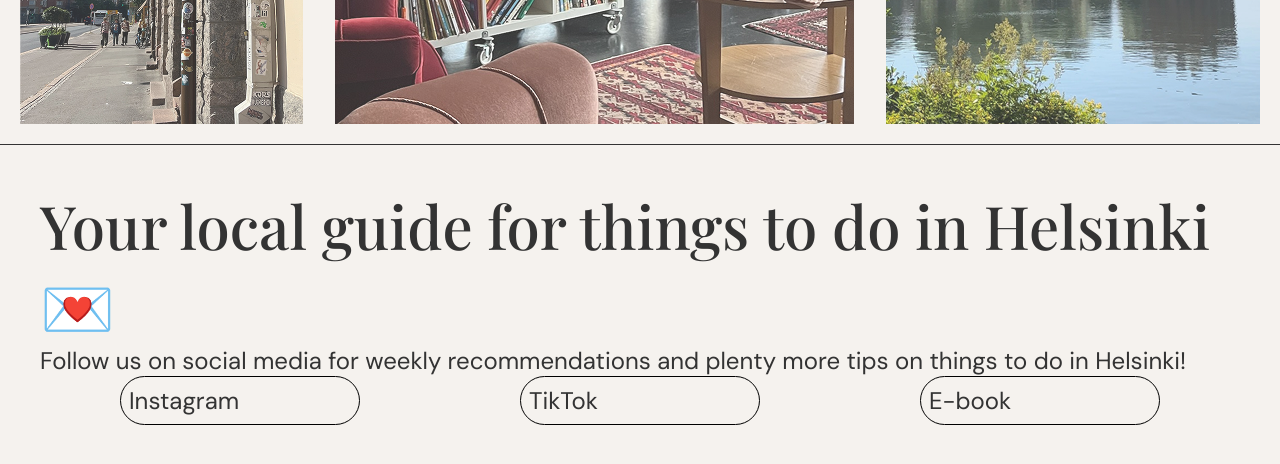
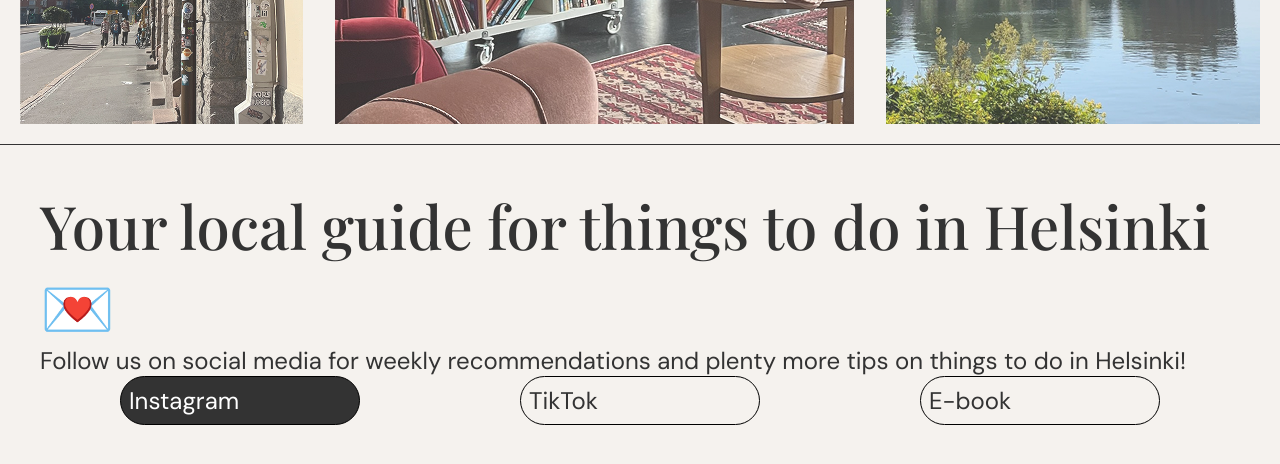
Before and after one commit to anniinankaa/helsinkithings, a React (Vite) app: page / in a window 1280 px wide. In both pictures the pointer is over the link 240 px from the left and 1665 px from the top of the page. Shown: the part 1265-1729 px from the top of the page. Built offline with nearby package versions, Linux system fonts and the light colour scheme; a web font is replaced by a local one.

Commit message:
Modify social buttons

```diff
--- a/src/pages/HomePage/HomeIntro.css
+++ b/src/pages/HomePage/HomeIntro.css
@@ -1,6 +1,12 @@
+
 .social-buttons {
     display: flex;
     flex-direction: row;
     justify-content: space-around;
     margin-bottom: 350px;
 }
+
+.outline-button:hover {
+    background-color: var(--color-black);
+    color: var(--color-white);
+}
--- a/src/pages/HomePage/HomeIntro.jsx
+++ b/src/pages/HomePage/HomeIntro.jsx
@@ -26,7 +26,6 @@
                     </a>
                 </div>
             </div>
-            {/* Tämä otsikko on Figmassa interaktiivisen osion yläpuolella */}
             <h2 className="test-heading">Test what to do in Helsinki</h2>
         </SingleContainer>
     )
```
